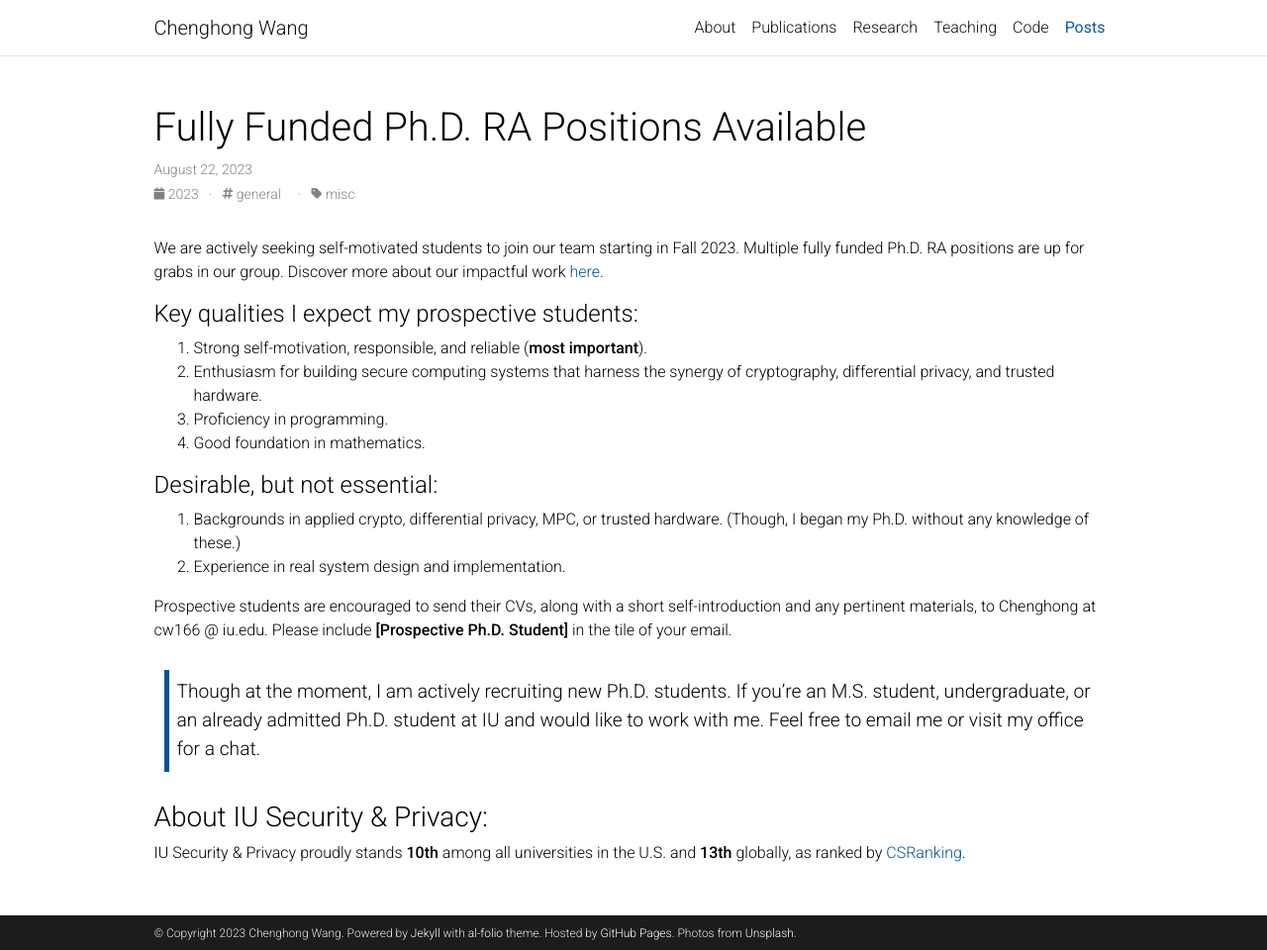
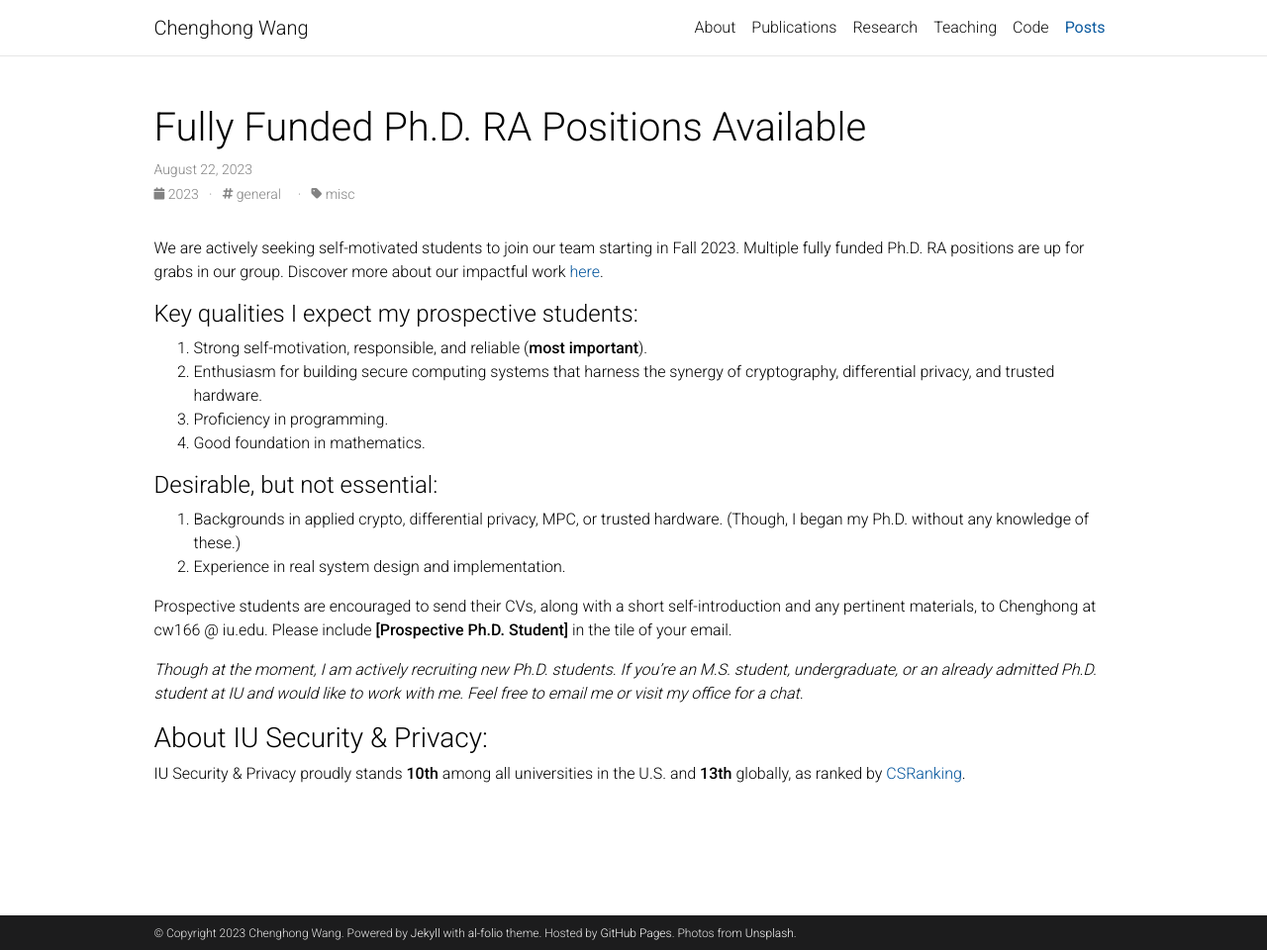
Before and after one commit to lovingmage/lovingmage.github.io, a Jekyll site: the page built from _posts/2023-08-22-phd-ra.md, in a window 1280 px wide and 960 px high. Shown: the whole window at 99% size. Built offline with Jekyll 4.4.1, drawn with Linux system fonts in a browser that asks for light colours; comment, search, counter and statistics services are not loaded; a style sheet for code colours, icons or effects is not loaded.

Commit message:
Update 2023-08-22-phd-ra.md

```diff
--- a/_posts/2023-08-22-phd-ra.md
+++ b/_posts/2023-08-22-phd-ra.md
@@ -25,7 +25,7 @@ We are actively seeking self-motivated students to join our team starting in Fal
 
 Prospective students are encouraged to send their CVs, along with a short self-introduction and any pertinent materials, to Chenghong at cw166 @ iu.edu. Please include **[Prospective Ph.D. Student]** in the tile of your email.
 
-> Though at the moment, I am actively recruiting new Ph.D. students. If you're an M.S. student, undergraduate, or an already admitted Ph.D. student at IU and would like to work with me. Feel free to email me or visit my office for a chat.
+*Though at the moment, I am actively recruiting new Ph.D. students. If you're an M.S. student, undergraduate, or an already admitted Ph.D. student at IU and would like to work with me. Feel free to email me or visit my office for a chat.*
 
 ### About IU Security & Privacy:
 IU Security & Privacy proudly stands **10th** among all universities in the U.S. and **13th** globally, as ranked by [CSRanking](https://csrankings.org/#/index?sec&us).
```
